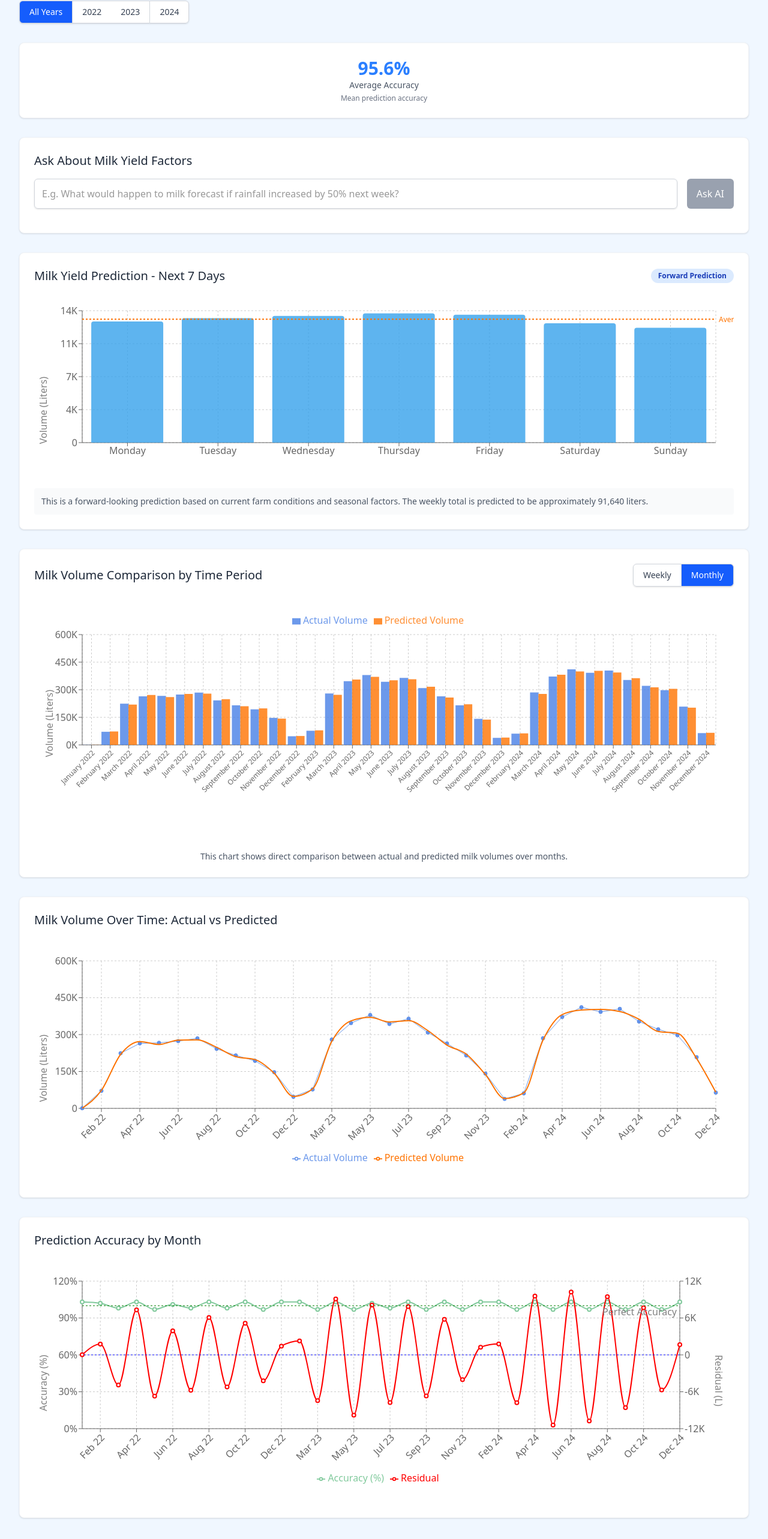
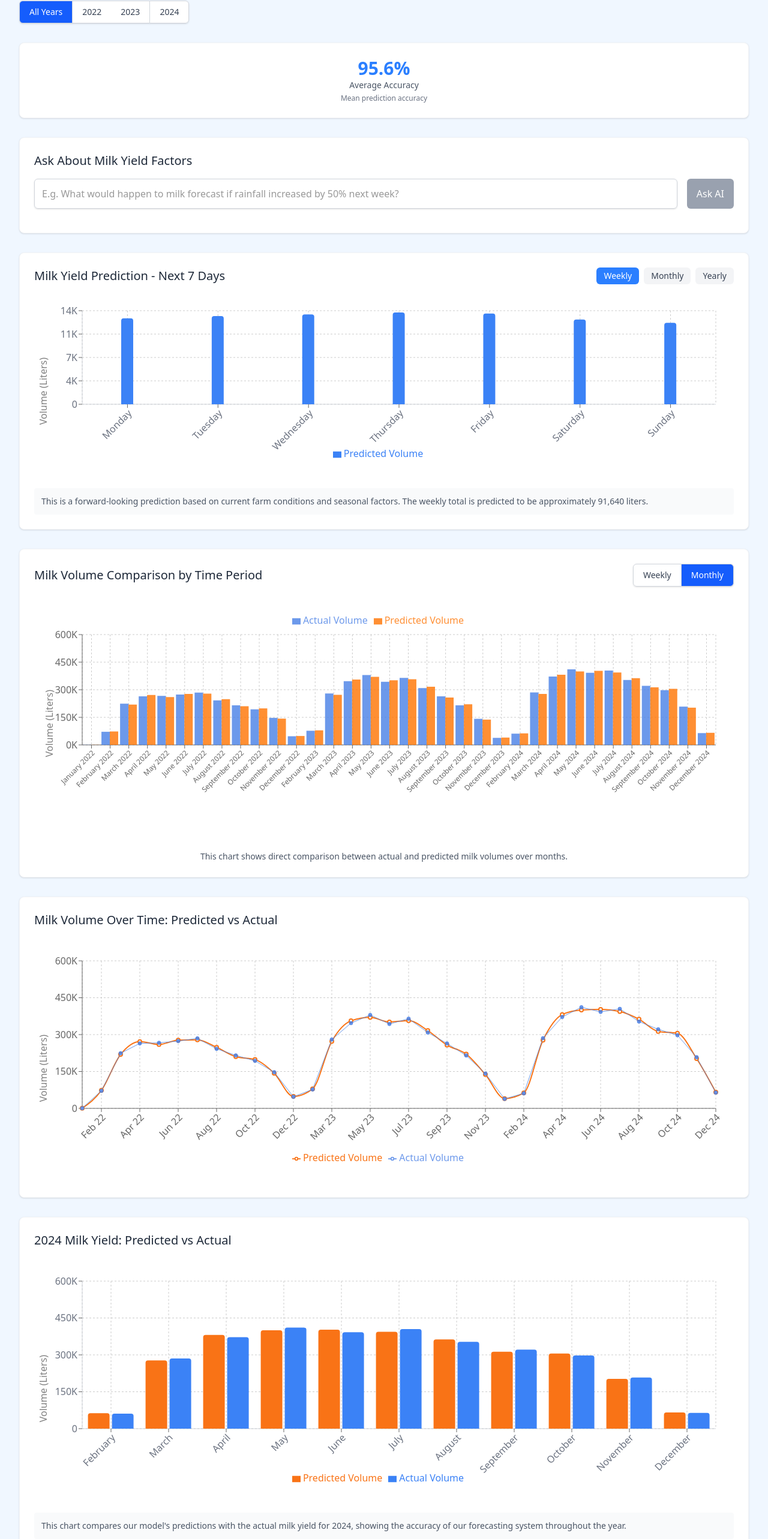
Before and after one commit to Ch-ir-ag/AgTechv0, a Next.js app: page /accuracy-demo in a window 1280 px wide. Shown: the part 227-2793 px from the top of the page at 60% size. Built offline with nearby package versions, Linux system fonts and the light colour scheme.

Commit message:
Completely changed Accuracy Demo page

```diff
--- a/src/app/accuracy-demo/page.tsx
+++ b/src/app/accuracy-demo/page.tsx
@@ -102,6 +102,31 @@ export default function AccuracyDemo() {
   const [llmResponse, setLlmResponse] = useState('');
   const [isLoading, setIsLoading] = useState(false);
   const [weeklyPredictions, setWeeklyPredictions] = useState(defaultPredictions);
+  const [predictionView, setPredictionView] = useState<'weekly' | 'monthly' | 'yearly'>('weekly');
+
+  // Monthly prediction data
+  const monthlyPredictions = [
+    { period: 'January', predictedVolume: 0 }, // No data for January
+    { period: 'February', predictedVolume: 136129 },
+    { period: 'March', predictedVolume: 338538 },
+    { period: 'April', predictedVolume: 431967 },
+    { period: 'May', predictedVolume: 446966 },
+    { period: 'June', predictedVolume: 443724 },
+    { period: 'July', predictedVolume: 443357 },
+    { period: 'August', predictedVolume: 404855 },
+    { period: 'September', predictedVolume: 353147 },
+    { period: 'October', predictedVolume: 313287 },
+    { period: 'November', predictedVolume: 234097 },
+    { period: 'December', predictedVolume: 82942 }
+  ];
+
+  // Yearly prediction data
+  const yearlyPredictions = [
+    { period: '2022', predictedVolume: 3800000 },
+    { period: '2023', predictedVolume: 4150000 },
+    { period: '2024', predictedVolume: 4608000 },
+    { period: '2025', predictedVolume: 4950000 }
+  ];
 
   // Prepare data for time series
   const timeSeriesData: TimeSeriesDataItem[] = dairyData.map(item => ({
@@ -268,6 +293,34 @@ export default function AccuracyDemo() {
     setLastQuery('');
   };
 
+  // Get the appropriate data based on the view
+  const getPredictionData = () => {
+    switch(predictionView) {
+      case 'weekly':
+        return weeklyPredictions;
+      case 'monthly':
+        return monthlyPredictions;
+      case 'yearly':
+        return yearlyPredictions;
+      default:
+        return weeklyPredictions;
+    }
+  };
+
+  // Get dynamic chart title based on view
+  const getPredictionTitle = () => {
+    switch(predictionView) {
+      case 'weekly':
+        return 'Milk Yield Prediction - Next 7 Days';
+      case 'monthly':
+        return 'Milk Yield Prediction - Monthly';
+      case 'yearly':
+        return 'Milk Yield Prediction - Yearly';
+      default:
+        return 'Milk Yield Prediction';
+    }
+  };
+
   return (
     <div className="flex flex-col min-h-screen bg-[#f0f7ff]">
       <Navbar />
@@ -397,56 +450,97 @@ export default function AccuracyDemo() {
           <div className="bg-white rounded-lg shadow-sm p-6 border border-gray-100 mb-8">
             <div className="flex justify-between items-center mb-6">
               <h2 className="text-xl font-medium text-gray-800">
-                Milk Yield Prediction - Next 7 Days
-            </h2>
-              <span className="px-3 py-1 bg-blue-100 text-blue-800 rounded-full text-xs font-semibold">
-                Forward Prediction
-              </span>
+                {getPredictionTitle()}
+              </h2>
+              <div className="flex items-center space-x-2">
+                <div className="flex flex-wrap items-center gap-2">
+                  <button
+                    onClick={() => setPredictionView('weekly')}
+                    className={`px-2 sm:px-3 py-1 text-xs sm:text-sm rounded-md ${
+                      predictionView === 'weekly'
+                        ? 'bg-blue-500 text-white'
+                        : 'bg-gray-100 text-gray-700 hover:bg-gray-200'
+                    }`}
+                  >
+                    Weekly
+                  </button>
+                  <button
+                    onClick={() => setPredictionView('monthly')}
+                    className={`px-2 sm:px-3 py-1 text-xs sm:text-sm rounded-md ${
+                      predictionView === 'monthly'
+                        ? 'bg-blue-500 text-white'
+                        : 'bg-gray-100 text-gray-700 hover:bg-gray-200'
+                    }`}
+                  >
+                    Monthly
+                  </button>
+                  <button
+                    onClick={() => setPredictionView('yearly')}
+                    className={`px-2 sm:px-3 py-1 text-xs sm:text-sm rounded-md ${
+                      predictionView === 'yearly'
+                        ? 'bg-blue-500 text-white'
+                        : 'bg-gray-100 text-gray-700 hover:bg-gray-200'
+                    }`}
+                  >
+                    Yearly
+                  </button>
+                </div>
+              </div>
             </div>
             <div className="h-[300px]">
               <ResponsiveContainer width="100%" height="100%">
                 <BarChart
-                  data={weeklyPredictions}
+                  data={getPredictionData()}
                   margin={{ top: 20, right: 30, left: 20, bottom: 30 }}
                 >
                   <CartesianGrid strokeDasharray="3 3" />
-                  <XAxis dataKey="day" />
+                  <XAxis
+                    dataKey={predictionView === 'weekly' ? 'day' : 'period'}
+                    tick={{ fill: '#6b7280' }}
+                    axisLine={{ stroke: '#d1d5db' }}
+                    height={60}
+                    interval={0}
+                    angle={predictionView === 'yearly' ? 0 : -45}
+                    textAnchor={predictionView === 'yearly' ? 'middle' : 'end'}
+                  />
                   <YAxis
                     tickFormatter={(value) => {
                       if (value >= 1000000) return `${Math.round(value / 1000000)}M`;
                       if (value >= 1000) return `${Math.round(value / 1000)}K`;
                       return Math.round(value).toString();
                     }}
+                    tick={{ fill: '#6b7280' }}
+                    axisLine={{ stroke: '#d1d5db' }}
+                    domain={[0, 'auto']}
                   >
                     <Label value="Volume (Liters)" angle={-90} position="left" />
                   </YAxis>
                   <Tooltip
                     formatter={(value) => [`${Number(value).toLocaleString()} L`, 'Predicted Volume']}
+                    contentStyle={{ backgroundColor: 'white', borderRadius: '4px', boxShadow: '0 2px 5px rgba(0,0,0,0.1)' }}
+                    labelFormatter={(value) => {
+                      if (predictionView === 'weekly') return `${value}`;
+                      if (predictionView === 'monthly') return `${value} 2025`;
+                      return `Year ${value}`;
+                    }}
                   />
+                  <Legend wrapperStyle={{ paddingTop: '10px' }} />
                   <Bar
                     dataKey="predictedVolume"
                     name="Predicted Volume"
-                    fill="rgba(54, 162, 235, 0.8)"
+                    fill="#3b82f6"
                     radius={[4, 4, 0, 0]}
+                    barSize={predictionView === 'yearly' ? 60 : (predictionView === 'monthly' ? 30 : 20)}
                   />
-                  <ReferenceLine
-                    y={weeklyAverage}
-                    stroke="#ff7300"
-                    strokeDasharray="3 3"
-                    strokeWidth={2}
-                  >
-                    <Label
-                      value={`Average (${Math.round(weeklyAverage / 1000)}K)`}
-                      position="right"
-                      fill="#ff7300"
-                      fontSize={12}
-                    />
-                  </ReferenceLine>
                 </BarChart>
               </ResponsiveContainer>
             </div>
             <div className="mt-4 text-sm text-gray-600 bg-gray-50 p-3 rounded">
-              <p>This is a forward-looking prediction based on current farm conditions and seasonal factors. The weekly total is predicted to be approximately {weeklyPredictions.reduce((sum, day) => sum + day.predictedVolume, 0).toLocaleString()} liters.</p>
+              <p>This is a forward-looking prediction based on current farm conditions and seasonal factors.
+                {predictionView === 'weekly' && ` The weekly total is predicted to be approximately ${getPredictionData().reduce((sum, day) => sum + day.predictedVolume, 0).toLocaleString()} liters.`}
+                {predictionView === 'monthly' && ` The average monthly volume is predicted to be approximately ${Math.round(getPredictionData().reduce((sum, month) => sum + month.predictedVolume, 0) / 12).toLocaleString()} liters.`}
+                {predictionView === 'yearly' && ` The 2025 annual volume is predicted to be approximately ${yearlyPredictions[3].predictedVolume.toLocaleString()} liters.`}
+              </p>
             </div>
           </div>
 
@@ -546,7 +640,7 @@ export default function AccuracyDemo() {
           {/* Time Series Visualization */}
           <div className="bg-white rounded-lg shadow-sm p-6 border border-gray-100 mb-8">
             <h2 className="text-xl font-medium text-gray-800 mb-6">
-              Milk Volume Over Time: Actual vs Predicted
+              Milk Volume Over Time: Predicted vs Actual
             </h2>
             <div className="h-[400px]">
               <ResponsiveContainer width="100%" height="100%">
@@ -578,106 +672,92 @@ export default function AccuracyDemo() {
                       if (name === 'residual') {
                         return [`${Math.round(Number(value)).toLocaleString()} L`, 'Residual'];
                       }
+                      if (name === 'predictedVolume') {
+                        return [`${Math.round(Number(value)).toLocaleString()} L`, 'Predicted Volume'];
+                      }
+                      if (name === 'actualVolume') {
+                        return [`${Math.round(Number(value)).toLocaleString()} L`, 'Actual Volume'];
+                      }
                       return [Math.round(Number(value)), name];
                     }}
                   />
                   <Legend />
+                  <Line
+                    type="monotone"
+                    dataKey="predictedVolume"
+                    stroke="#f97316"
+                    name="Predicted Volume"
+                    strokeWidth={2}
+                  />
                   <Line
                     name="Actual Volume"
                     dataKey="actualVolume"
                     stroke="rgba(72, 128, 230, 0.8)"
                     dot={{ fill: "rgba(72, 128, 230, 0.8)" }}
                   />
-                  <Line
-                    type="monotone"
-                    dataKey="predictedVolume"
-                    stroke="#ff7300"
-                    name="Predicted Volume"
-                    dot={false}
-                    strokeWidth={2}
-                  />
                 </ComposedChart>
               </ResponsiveContainer>
             </div>
           </div>
 
-          {/* Residual Analysis */}
+          {/* Residual Analysis - Replace with 2024 Comparison */}
           <div className="bg-white rounded-lg shadow-sm p-6 border border-gray-100 mb-8">
             <h2 className="text-xl font-medium text-gray-800 mb-6">
-              Prediction Accuracy by Month
+              2024 Milk Yield: Predicted vs Actual
             </h2>
             <div className="h-[400px]">
               <ResponsiveContainer width="100%" height="100%">
-                <ComposedChart
-                  data={filteredTimeSeriesData}
+                <BarChart
+                  data={dairyData.filter(item => item.year === 2024).map(item => ({
+                    month: item.month,
+                    predictedVolume: item.predictedVolume,
+                    actualVolume: item.actualVolume
+                  }))}
                   margin={{ top: 30, right: 30, left: 20, bottom: 30 }}
                 >
                   <CartesianGrid strokeDasharray="3 3" />
                   <XAxis
                     dataKey="month"
+                    tick={{ fill: '#6b7280' }}
+                    axisLine={{ stroke: '#d1d5db' }}
+                    height={60}
                     angle={-45}
                     textAnchor="end"
-                    height={70}
                   />
                   <YAxis
-                    yAxisId="left"
-                    tickFormatter={(value) => `${Math.round(value)}%`}
+                    tickFormatter={(value) => {
+                      if (value >= 1000000) return `${(value / 1000000).toFixed(1)}M`;
+                      if (value >= 1000) return `${(value / 1000).toFixed(0)}K`;
+                      return value.toString();
+                    }}
+                    tick={{ fill: '#6b7280' }}
+                    axisLine={{ stroke: '#d1d5db' }}
+                    domain={[0, 'auto']}
                   >
-                    <Label value="Accuracy (%)" angle={-90} position="left" />
-                  </YAxis>
-                  <YAxis
-                    yAxisId="right"
-                    orientation="right"
-                    tickFormatter={(value) => {
-                      if (Math.abs(value) >= 1000) return `${Math.round(value / 1000)}K`;
-                      return Math.round(value).toString();
-                    }}
-                  >
-                    <Label value="Residual (L)" angle={90} position="right" />
+                    <Label value="Volume (Liters)" angle={-90} position="left" />
                   </YAxis>
                   <Tooltip
-                    formatter={(value, name) => {
-                      if (name === 'accuracy') {
-                        return [`${Math.round(Number(value))}%`, 'Accuracy'];
-                      }
-                      if (name === 'residual') {
-                        return [`${Math.round(Number(value)).toLocaleString()} L`, 'Residual'];
-                      }
-                      return [Math.round(Number(value)), name];
-                    }}
+                    formatter={(value, name) => [`${Number(value).toLocaleString()} L`, name === 'predictedVolume' ? 'Predicted Volume' : 'Actual Volume']}
+                    contentStyle={{ backgroundColor: 'white', borderRadius: '4px', boxShadow: '0 2px 5px rgba(0,0,0,0.1)' }}
                   />
-                  <Legend />
-                  <Line
-                    yAxisId="left"
-                    type="monotone"
-                    dataKey="accuracy"
-                    stroke="#82ca9d"
-                    name="Accuracy (%)"
-                    strokeWidth={2}
+                  <Legend wrapperStyle={{ paddingTop: '10px' }} />
+                  <Bar
+                    dataKey="predictedVolume"
+                    name="Predicted Volume"
+                    fill="#f97316"
+                    radius={[4, 4, 0, 0]}
                   />
-                  <Line
-                    yAxisId="right"
-                    type="monotone"
-                    dataKey="residual"
-                    stroke="#ff0000"
-                    name="Residual"
-                    strokeWidth={2}
+                  <Bar
+                    dataKey="actualVolume"
+                    name="Actual Volume"
+                    fill="#3b82f6"
+                    radius={[4, 4, 0, 0]}
                   />
-                  <ReferenceLine
-                    yAxisId="left"
-                    y={100}
-                    stroke="green"
-                    strokeDasharray="3 3"
-                    label={{ value: "Perfect Accuracy", position: "insideTopRight" }}
-                  />
-                  <ReferenceLine
-                    yAxisId="right"
-                    y={0}
-                    stroke="blue"
-                    strokeDasharray="3 3"
-                  />
-                </ComposedChart>
+                </BarChart>
               </ResponsiveContainer>
+            </div>
+            <div className="mt-4 text-sm text-gray-600 bg-gray-50 p-3 rounded">
+              <p>This chart compares our model's predictions with the actual milk yield for 2024, showing the accuracy of our forecasting system throughout the year.</p>
             </div>
           </div>
         </div>
```
